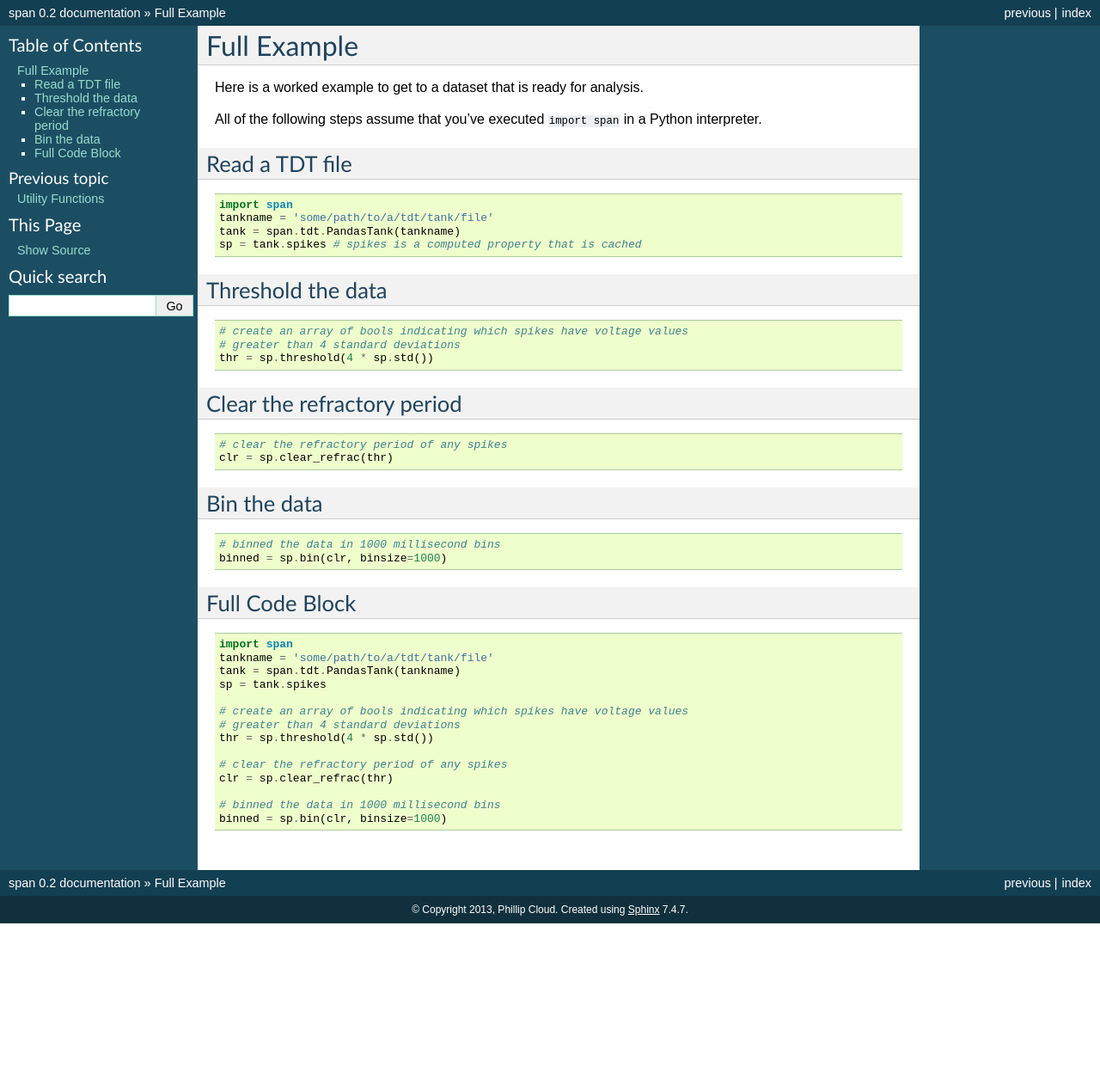
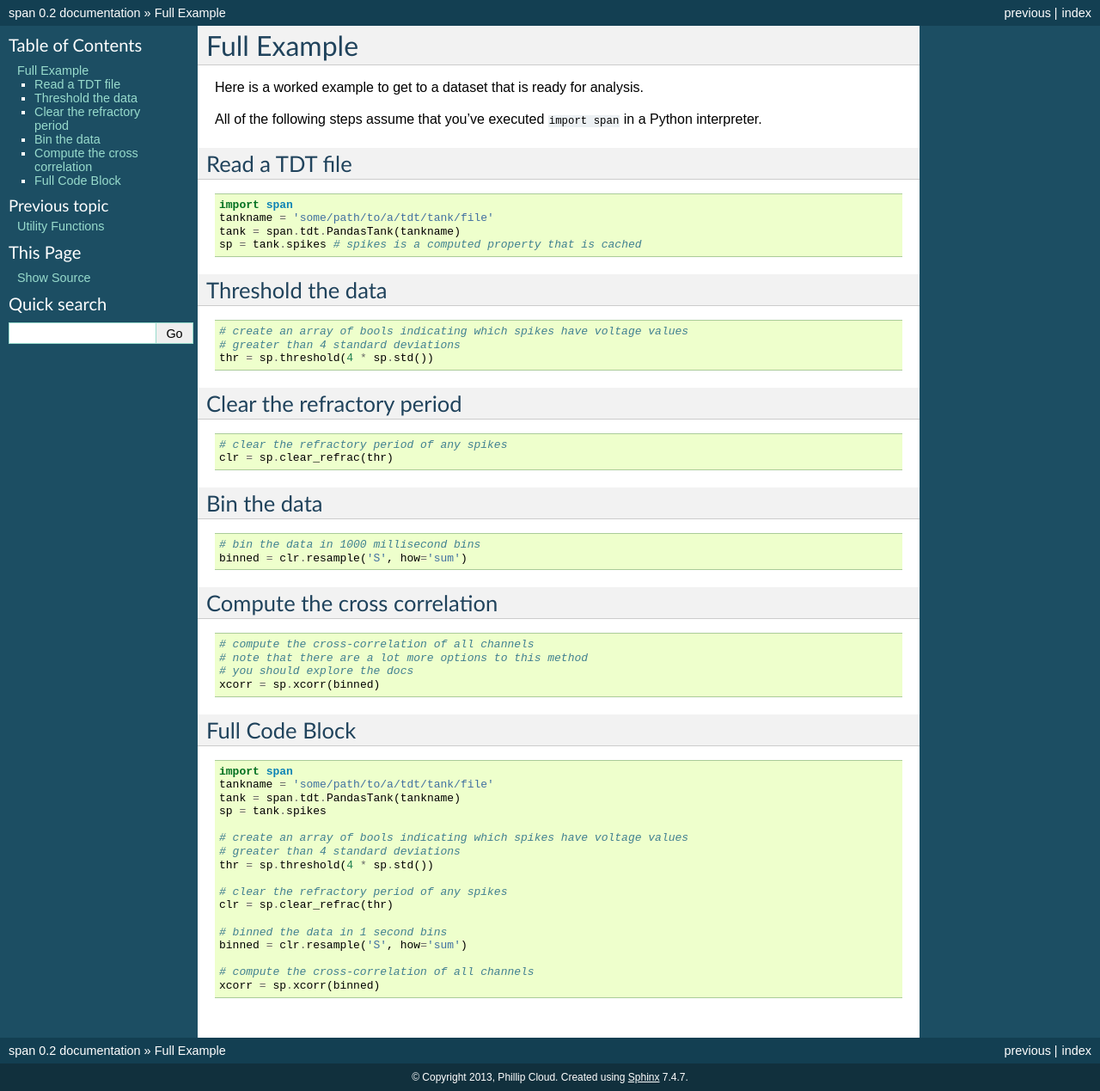
Before and after one commit to cpcloud/span, a Sphinx documentation site: the page built from docs/source/examples.rst, in a window 1280 px wide. Shown: the whole page at 86% size. Built offline with Sphinx 7.4.7, drawn with Linux system fonts in a browser that asks for light colours; before the commit the page ends 1074 px from its top, so only the background shows below that.

Commit message:
update examples

```diff
--- a/docs/source/examples.rst
+++ b/docs/source/examples.rst
@@ -43,8 +43,19 @@ Bin the data
 
 .. code-block:: python
 
-    # binned the data in 1000 millisecond bins
-    binned = sp.bin(clr, binsize=1000)
+    # bin the data in 1000 millisecond bins
+    binned = clr.resample('S', how='sum')
+
+-----------------------------
+Compute the cross correlation
+-----------------------------
+
+.. code-block:: python
+
+    # compute the cross-correlation of all channels
+    # note that there are a lot more options to this method
+    # you should explore the docs
+    xcorr = sp.xcorr(binned)
 
 ---------------
 Full Code Block
@@ -64,5 +75,8 @@ Full Code Block
     # clear the refractory period of any spikes
     clr = sp.clear_refrac(thr)
 
-    # binned the data in 1000 millisecond bins
-    binned = sp.bin(clr, binsize=1000)
+    # binned the data in 1 second bins
+    binned = clr.resample('S', how='sum')
+
+    # compute the cross-correlation of all channels
+    xcorr = sp.xcorr(binned)
```
